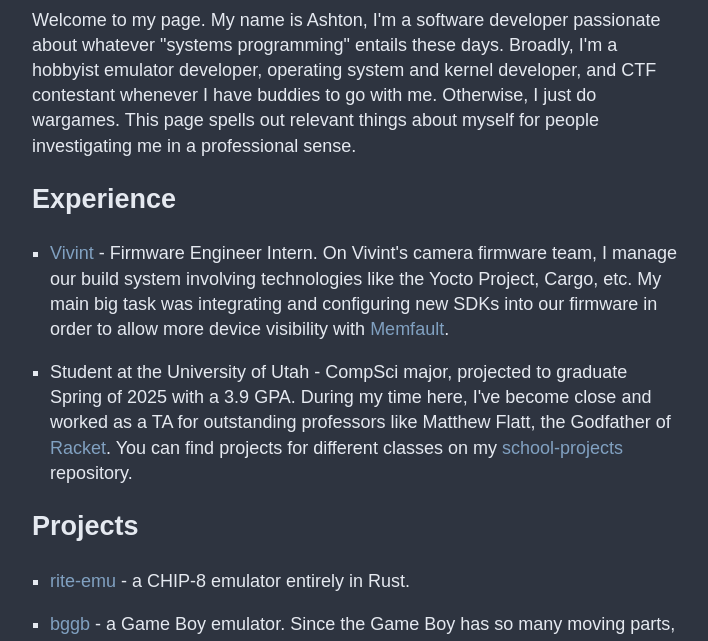
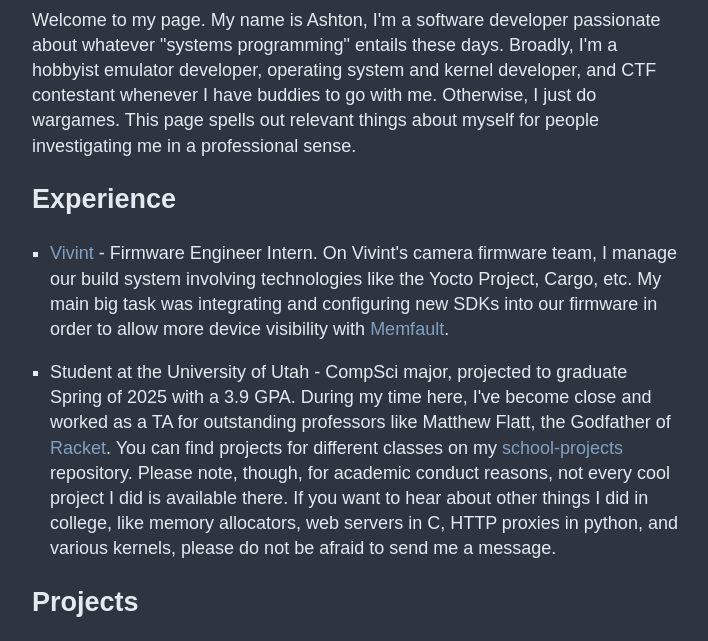
Before and after one commit to Borgerr/Borgerr.github.io, a plain HTML site: page index.html in a window 1280 px wide. Shown: the part 101-742 px from the top of the page, without its empty margins (283-991 px from the left). Drawn offline with Linux system fonts and the light colour scheme.

Commit message:
update student information

```diff
--- a/index.html
+++ b/index.html
@@ -34,7 +34,12 @@ During my time here, I've become close and worked as a TA for outstanding profes
 like Matthew Flatt, the Godfather of <a href="https://racket-lang.org/">Racket</a>.
 You can find projects for different classes on my
 <a href="https://github.com/Borgerr/school-projects">school-projects</a>
-repository.</p>
+repository. Please note, though, for academic conduct reasons,
+not every cool project I did is available there.
+If you want to hear about other things I did in college, like memory allocators,
+web servers in C, HTTP proxies in python, and various kernels,
+please do not be afraid to send me a message.
+</p>
 </li>
 </ul>
 
```
